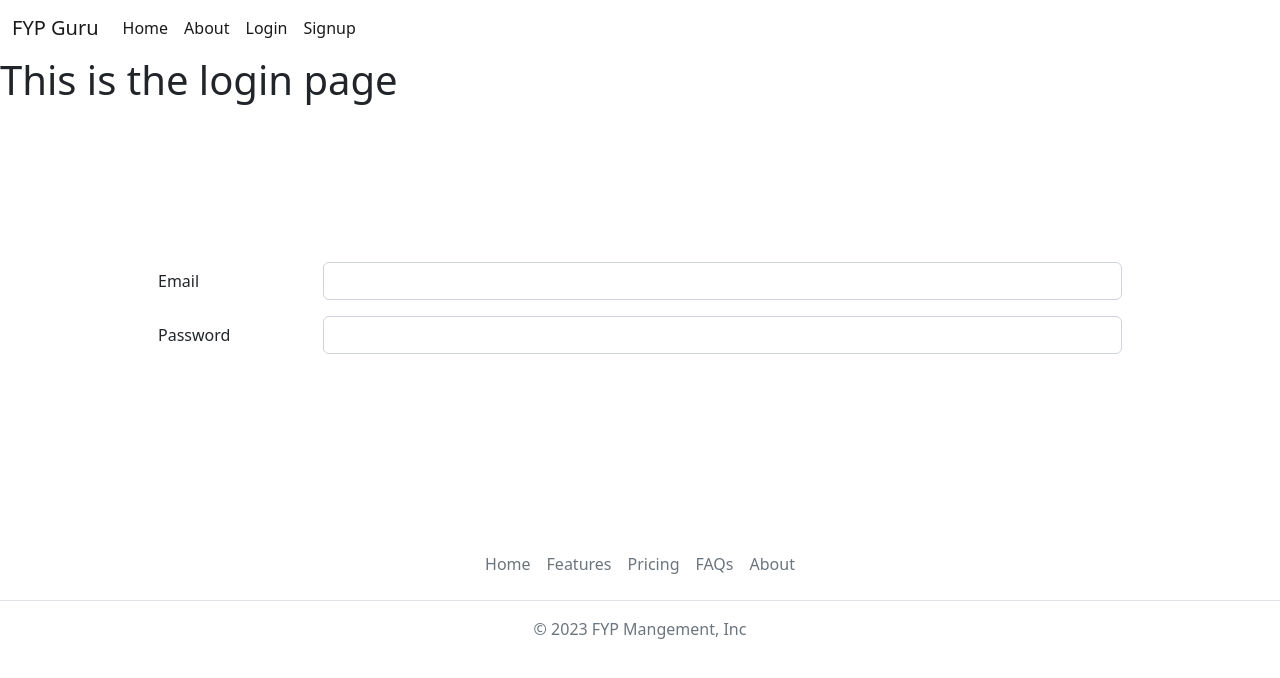
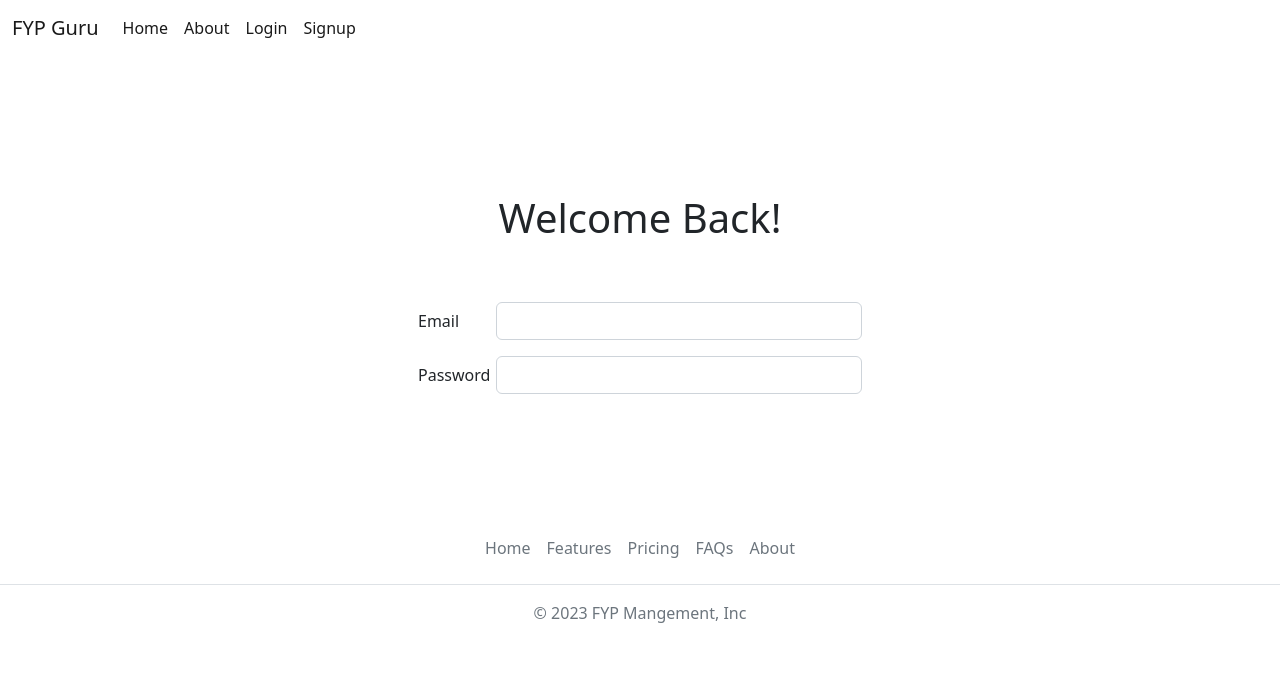
Before and after one commit to kowais915/fyp-app-frontend-H, a Next.js app: page /auth/login in a window 1280 px wide. Shown: the top 678 px of the page. Built offline with nearby package versions, Linux system fonts and the light colour scheme.

Commit message:
:lipstick: Styled the login page

```diff
--- a/pages/auth/login.js
+++ b/pages/auth/login.js
@@ -4,9 +4,10 @@ const Login = () => {
     return (
 
         <>
-            <h1>This is the login page</h1>
+
 
             <form className={styles.container}>
+                <h1 style={{"max-width":"600px", "display":"flex", "justifyContent":"center", "margin": "60px"}}>Welcome Back!</h1>
 
                 <div class="mb-3 row">
                         <label for="inputPassword" class="col-sm-2 col-form-label">Email</label>
--- a/styles/Login.module.css
+++ b/styles/Login.module.css
@@ -1,6 +1,8 @@
 .container{
     margin: 80px;
     padding: 78px;
+    max-width: 600px;
+    margin: 0 auto;
 }
 
 .container > input{
```
